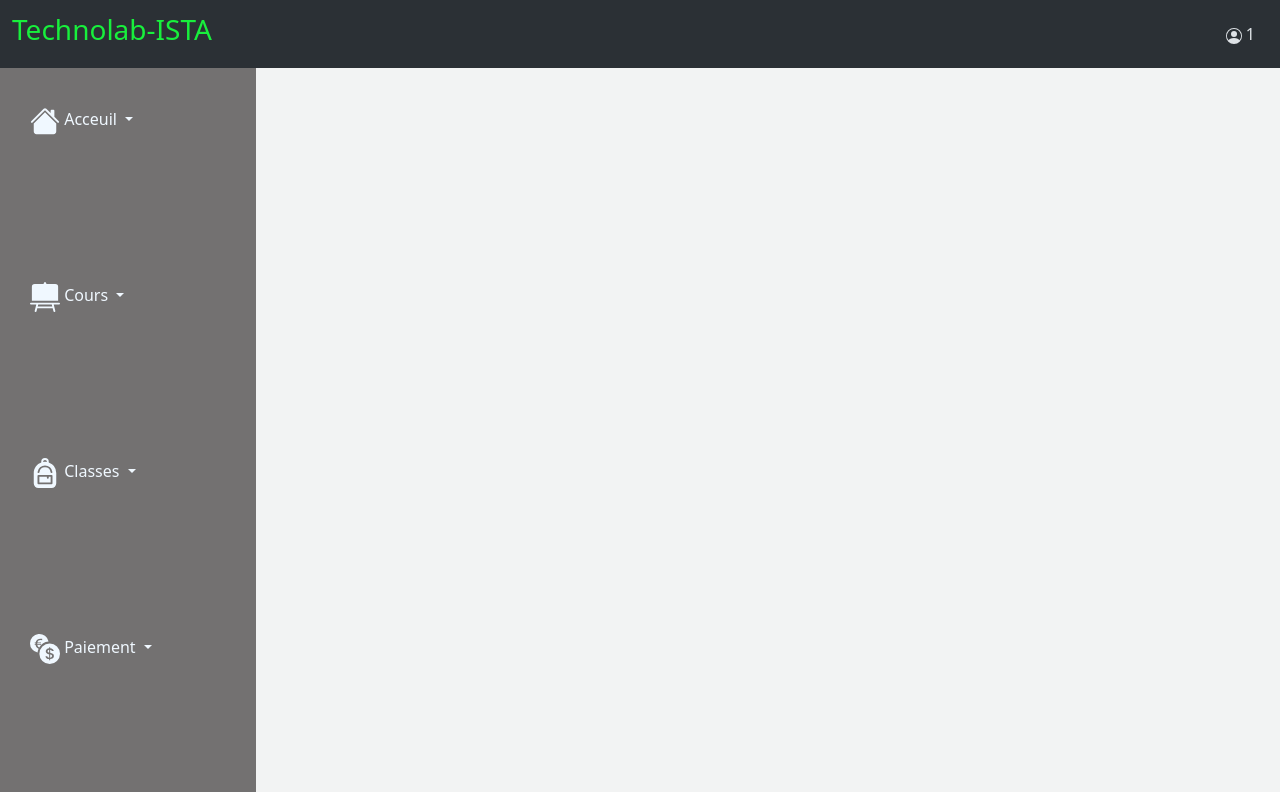
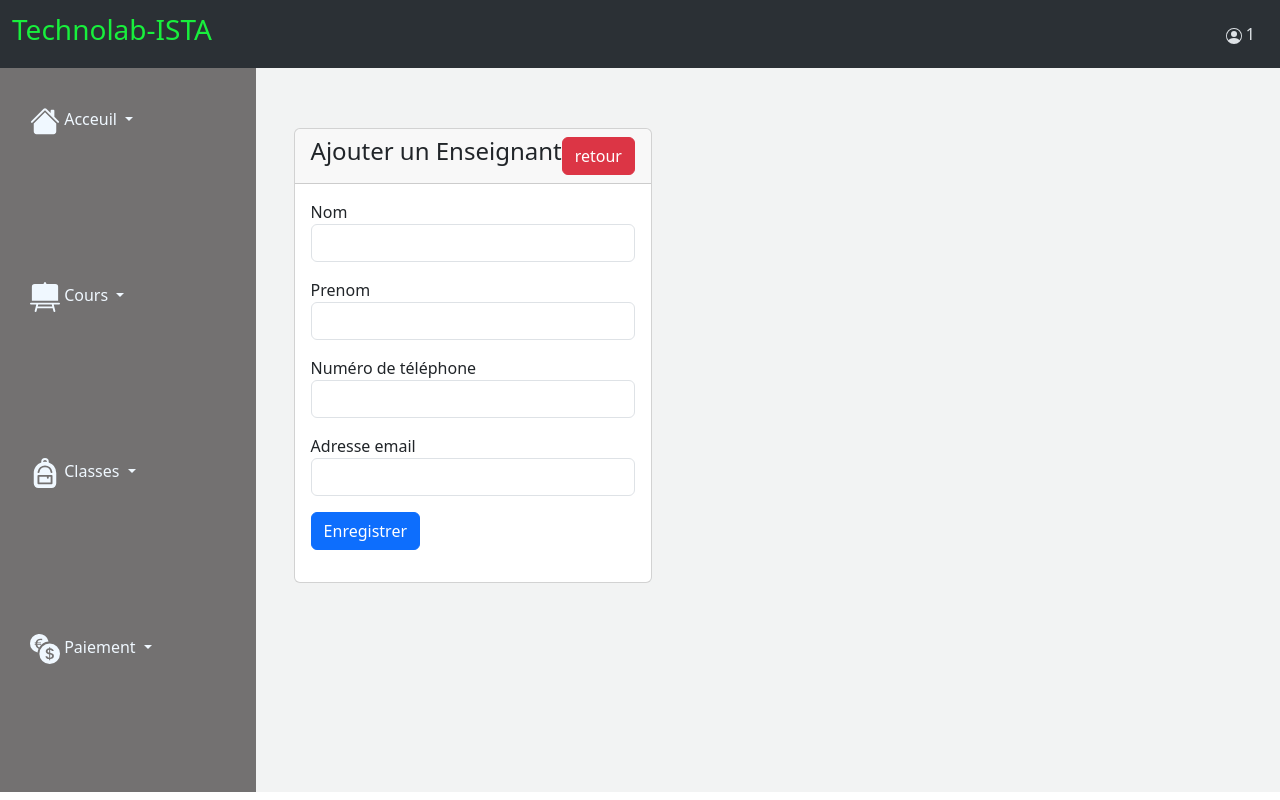
Before and after one commit to misskadidia149/Projet_ENT, a PHP site: page /home.php?ajouterEnseignant=1 in a window 1280 px wide. Run offline with PHP 8.4, Linux system fonts and the light colour scheme; a user stored in the database is signed in; some libraries are stand-ins or nearby versions.

Commit message:
ajoutetmodifiactionENSEIGNANT
j'ai créer les pages sur lesquels on doit etre rediriger quand on clique sur les buttons modifier et ajouter dans la table enseignant

```diff
--- /dev/null
+++ b/ajouterEnseignant.php
@@ -0,0 +1,44 @@
+<?php
+require'bd.php';
+?>
+<div class="ecran">
+    <div class="container" mt-5>
+        <?php
+        // include('message.php');
+        ?>
+        <div class="row">
+            <div class="col-md-12">
+                <div class="card">
+                    <div class="card-header">
+                        <h4>Ajouter un Enseignant
+                            <a href="home.php?enseignant=1" class="btn btn-danger float-end" >retour</a>
+                        </h4>
+                    </div>
+                    <div class="card-body">
+                        <form action="code.php" method="post">
+                            <div class="mb-3">
+                                <label for="">Nom</label>
+                                <input type="text" name="nom" class="form-control">
+                            </div>
+                            <div class="mb-3">
+                                <label for="">Prenom</label>
+                                <input type="text" name="designation" class="form-control">
+                            </div>
+                            <div class="mb-3">
+                                <label for="">Numéro de téléphone</label>
+                                <input type="text" name="year" class="form-control">
+                            </div>
+                            <div class="mb-3">
+                                <label for="">Adresse email</label>
+                                <input type="text" name="niveau" class="form-control">
+                            </div>
+                            <div class="mb-3">
+                                <button type="submit" name="save_studentE" class="btn btn-primary" >Enregistrer</button>
+                            </div>
+                        </form>
+                    </div>
+                </div>
+            </div>
+        </div>
+    </div>
+    </div>
--- a/css.css
+++ b/css.css
@@ -43,6 +43,7 @@ body{
 .ecran{
     margin-top: 30px;
     max-width: 700px;
+    height: 100%;
 
 }
 /* .classe{
--- a/home.php
+++ b/home.php
@@ -132,7 +132,14 @@ if (empty($_SESSION["identifier"])) {
                 if (isset($_GET["modifierClasse"])) {
                     include ("modifierClasse.php");
                 }
+                if (isset($_GET["modifierEnseignant"])) {
+                include ("modifierEnseignant.php");
+            }
+            if (isset($_GET["ajouterEnseignant"])) {
+                include ("ajouterEnseignant.php");
+            }
                 ?>
+
             </div>
         </div>
     </div>
```
Also changed, not shown: code.php (+37 -0 lines), enseignant.php (+5 -5 lines), modifierEnseignant.php (added, +60 -0 lines).
